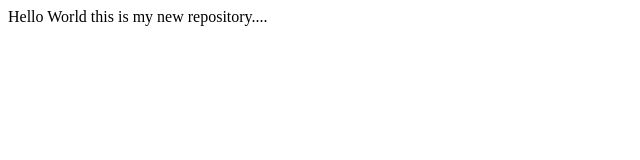
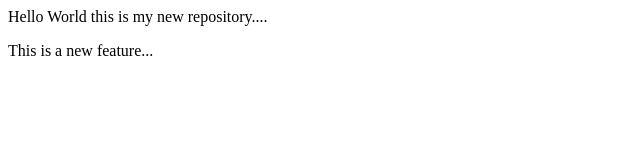
Before and after one commit to Shivampahuja12/localRepo, a plain HTML site: page index.html in a window 1280 px wide. Shown: the whole page, without its empty margins (0-640 px from the left). Drawn offline with Linux system fonts and the light colour scheme.

Commit message:
Add new feature

```diff
--- a/index.html
+++ b/index.html
@@ -1 +1,2 @@
 <p>Hello World this is my new repository....</p>
+<p>This is a new feature...</p>
```
